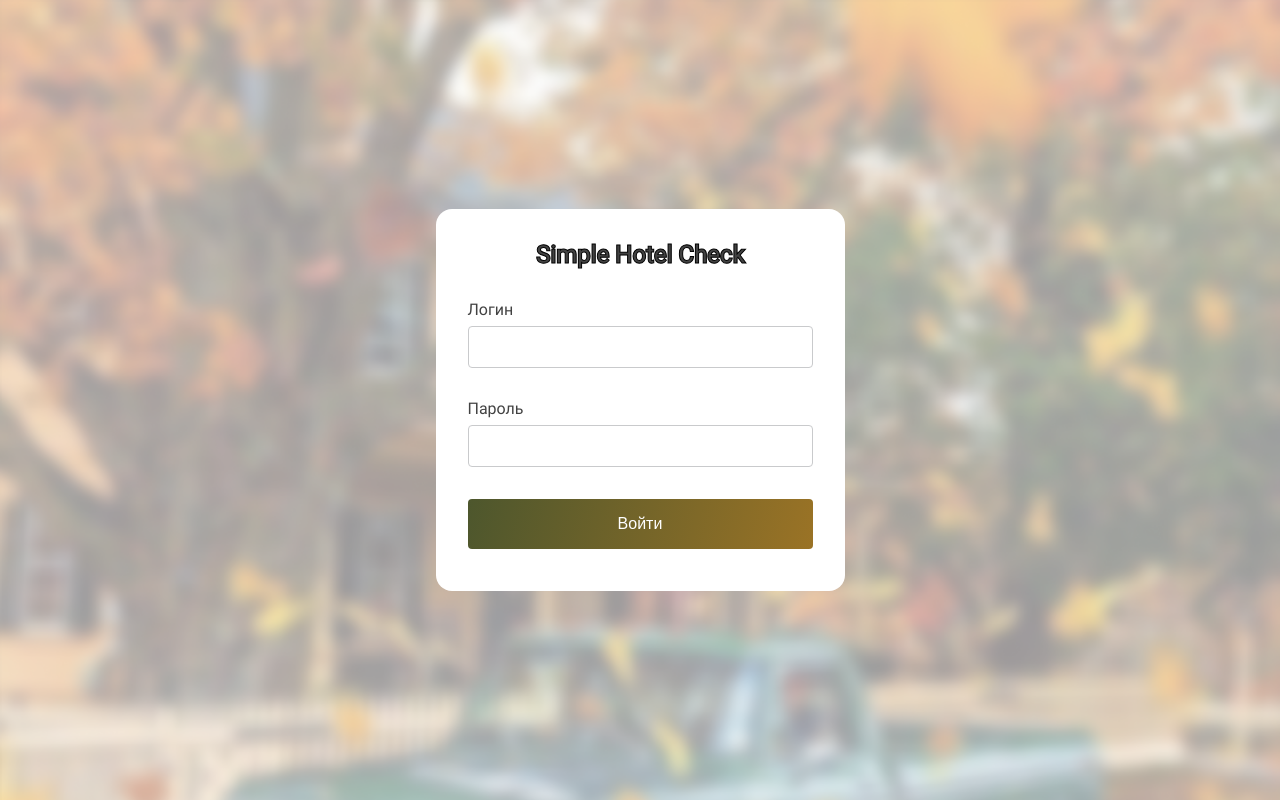
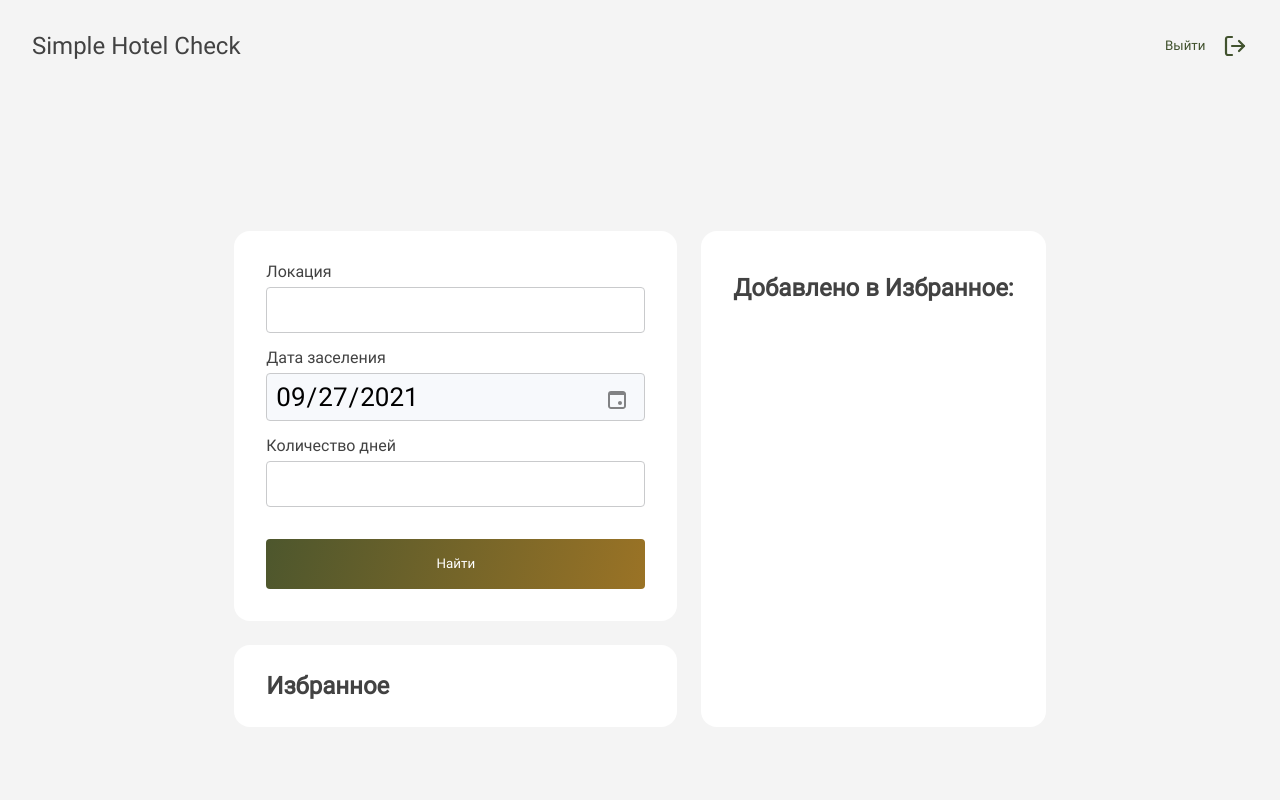
Before and after one commit to m1racleboy/find-hotel, a React (Create React App) app: page / in a window 1280 px wide. Built offline with nearby package versions, Linux system fonts and the light colour scheme.

Commit message:
Добавляет компонент поиска отелей, а также рефакторит инпуты и кнопки

```diff
--- a/public/css/style.css
+++ b/public/css/style.css
@@ -53,15 +53,42 @@
   padding: 0;
 }
 
-#root {
+html, body, #root {
+  height: 100%;
+  overflow: hidden;
+}
+
+body {
   display: flex;
   flex-direction: column;
   align-content: flex-start;
-  min-height: 100%;
+
 
   font-family: "Roboto", "Arial", sans-serif;
+  font-size: 16px;
+  line-height: 18px;
   font-weight: 500;
   color: var(--dark-grey);
+}
+
+.visually-hidden:not(:focus):not(:active),
+input[type="checkbox"].visually-hidden,
+input[type="radio"].visually-hidden {
+  position: absolute;
+
+  width: 1px;
+  height: 1px;
+  margin: -1px;
+  padding: 0;
+  overflow: hidden;
+
+  white-space: nowrap;
+
+  border: 0;
+
+  clip: rect(0 0 0 0);
+  -webkit-clip-path: inset(100%);
+          clip-path: inset(100%);
 }
 
 img {
@@ -75,25 +102,27 @@ ul {
 
 a {
   text-decoration: none;
-}
-
-.label {
-  font-size: 16px;
-  line-height: 18px;
+  color: var(--dark-grey);
 }
 
 .input {
-  font-size: 22px;
-  line-height: 24px;
+  font-family: "Roboto", "Arial", sans-serif;
+  font-size: 26px;
+  line-height: 28px;
   padding: 8px;
   outline: none;
   border-radius: 4px;
   border: 1px solid var(--input-grey);
 }
 
+.label {
+  margin-bottom: 6px;
+}
+
 .button {
+  font-family: "Roboto", "Arial", sans-serif;
+  font-weight: 500;
   text-align: center;
-  font-size: 16px;
   line-height: 20px;
   color: var(--white);
   border-radius: 4px;
@@ -111,7 +140,7 @@ a {
   display: flex;
   justify-content: center;
   align-items: center;
-  height: 100vh;
+  min-height: 100%;
   background-image: url('../img/login-img.png');
   background-repeat: no-repeat;
   background-size: cover;
@@ -121,7 +150,6 @@ a {
   display: flex;
   flex-direction: column;
   width: 409px;
-  height: 382px;
   padding: 32px;
   background-color: var(--white);
   border-radius: 16px;
@@ -139,14 +167,111 @@ a {
   flex-direction: column;
 }
 
-.login-screen__popup-form label {
-  margin-bottom: 7px;
-}
-
 .login-screen__popup-form input {
   margin-bottom: 24px;
 }
 
-.login-screen__popup-form:last-child input {
+.login-screen__popup-form:last-child input,
+.search-hotel__form input:last-of-type {
   margin-bottom: 32px;
 }
+
+.header {
+  display: flex;
+  justify-content: space-between;
+  padding: 32px;
+  background-color: var(--background-white);
+}
+
+.header__main-link {
+  font-size: 24px;
+  line-height: 28px;
+}
+
+.header__logout {
+  position: relative;
+  font-family: "Roboto", "Arial", sans-serif;
+  font-weight: 400;
+  text-align: left;
+  line-height: 22px;
+  width: 83px;
+  color: var(--dark-green);
+  background-color: inherit;
+  border: none;
+}
+
+.header__logout:hover,
+.header__logout:active {
+  cursor: pointer;
+}
+
+.header__logout::after {
+  content: "";
+  position: absolute;
+  top: 2px;
+  right: 0;
+
+  width: 24px;
+  height: 24px;
+
+  background-image: url("../img/logout.svg");
+  background-repeat: no-repeat;
+  background-position: 0 50%;
+}
+
+.main-screen {
+  display: flex;
+  justify-content: center;
+  align-items: center;
+  min-height: 100%;
+  background-color: var(--background-white);
+}
+
+.main-screen__wrap {
+  display: grid;
+  grid-column-gap: 24px;
+  grid-row-gap: 24px;
+  grid-template-areas: 'search catalog'
+                      'search catalog'
+                      'favorite catalog'
+                      'favorite catalog';
+  padding-bottom: 26px;
+}
+
+.catalog-hotels {
+  grid-area: catalog;
+  padding: 48px 32px;
+  background-color: var(--white);
+  border-radius: 16px;
+}
+
+.search-hotel {
+  grid-area: search;
+  padding: 32px;
+  background-color: var(--white);
+  border-radius: 16px;
+}
+
+.search-hotel__form {
+  display: flex;
+  flex-direction: column;
+}
+
+.search-hotel__form input {
+  margin-bottom: 16px;
+}
+
+input[type=date]::-webkit-calendar-picker-indicator{
+	display:none;
+}
+
+input[type=date]{
+	background:url("../img/calendar.svg") #f7f9fc no-repeat 95% 60%;
+}
+
+.favorites {
+  grid-area: favorite;
+  padding: 32px;
+  background-color: var(--white);
+  border-radius: 16px;
+}
--- a/src/components/App/App.js
+++ b/src/components/App/App.js
@@ -1,8 +1,9 @@
 import React from 'react';
 import LoginScreen from '../LoginScreen/LoginScreen';
+import MainScreen from '../MainScreen/MainScreen';
 
 export default function App() {
   return (
-    <LoginScreen />
+    <MainScreen />
   );
 }
--- /dev/null
+++ b/src/components/Favorites/Favorites.jsx
@@ -0,0 +1,16 @@
+import React from 'react';
+import Header from '../Header/Header';
+import MySelect from '../UI/select/MySelect';
+
+export default function Favorites() {
+  return (
+    <div className="favorites">
+      <h1 className="favorites__title">Избранное</h1>
+      <MySelect />
+      <MySelect />
+      <ul className="favorites__list">
+
+      </ul>
+    </div>
+  );
+}
--- a/src/components/Header/Header.jsx
+++ b/src/components/Header/Header.jsx
@@ -0,0 +1,11 @@
+import React from 'react';
+import { Link } from 'react-router-dom';
+
+export default function Header() {
+  return (
+    <header className="header">
+      <a className="header__main-link">Simple Hotel Check</a>
+      <button className="header__logout">Выйти</button>
+    </header>
+  );
+}
--- a/src/components/LoginPopup/LoginPopup.jsx
+++ b/src/components/LoginPopup/LoginPopup.jsx
@@ -7,8 +7,8 @@ export default function LoginPopup() {
     <div className="login-screen__popup">
       <h1 className="login-screen__popup-title">Simple Hotel Check</h1>
       <form className="login-screen__popup-form">
-        <MyInput className="input" fontWeight={300} type={'email'} name={'user-email'}>Логин</MyInput>
-        <MyInput className="input" fontWeight={300} type={'password'} name={'user-password'}>Пароль</MyInput>
+        <MyInput className="input" fontWeight={300} type={'email'} name={'user-email' } id={'user-email'}>Логин</MyInput>
+        <MyInput className="input" fontWeight={300} type={'password'} name={'user-password'} id={'user-password'}>Пароль</MyInput>
         <MyButton className="button" type={'submit'}>Войти</MyButton>
       </form>
     </div >
--- a/src/components/MainScreen/MainScreen.jsx
+++ b/src/components/MainScreen/MainScreen.jsx
@@ -0,0 +1,32 @@
+import React from 'react';
+import Favorites from '../Favorites/Favorites';
+import Header from '../Header/Header';
+import SearchHotel from '../SearchHotel/SearchHotel';
+
+export default function MainScreen() {
+  return (
+    <>
+      <Header />
+      <section className="main-screen">
+        <div className="main-screen__wrap">
+          <SearchHotel />
+          <Favorites />
+          <section className="catalog-hotels">
+            <h1 className="visually-hidden">Catalog Hotels</h1>
+            <ul className="catalog-hotels__breadcrumbs-list">
+              <li className="catalog-hotels__breadcrumbs-item"></li>
+              <li className="catalog-hotels__breadcrumbs-item"></li>
+            </ul>
+            <p className="catalog-hotels__date"></p>
+            <div className="catalog-hotels__slider">
+            </div>
+            <h2 className="catalog-hotels__favorite-count">Добавлено в Избранное: { }</h2>
+            <ul className="catalog-hotels__favorite-list">
+
+            </ul>
+          </section>
+        </div>
+      </section>
+    </>
+  );
+}
--- /dev/null
+++ b/src/components/SearchHotel/SearchHotel.jsx
@@ -0,0 +1,17 @@
+import dayjs from 'dayjs';
+import React from 'react';
+import MyButton from '../UI/button/MyButton';
+import MyInput from '../UI/input/MyInput';
+
+export default function SearchHotel() {
+  return (
+    <section className="search-hotel">
+      <form action="" className="search-hotel__form">
+        <MyInput className="input" type={'text'} name={'location'} id={'location'}>Локация</MyInput>
+        <MyInput className="input" type={'date'} name={'date'} value={dayjs().format('YYYY-MM-DD')} id={'date'} required>Дата заселения</MyInput>
+        <MyInput className="input" type={'text'} name={'days-count'} id={'days-count'}>Количество дней</MyInput>
+        <MyButton className="button" type={'submit'}>Найти</MyButton>
+      </form>
+    </section>
+  );
+}
--- a/src/components/UI/button/MyButton.jsx
+++ b/src/components/UI/button/MyButton.jsx
@@ -1,14 +1,9 @@
 import React from 'react';
 
-export default function MyButton(props) {
-  const {
-    type,
-    children,
-  } = props;
-
+export default function MyButton({ children, ...props }) {
   return (
     <>
-      <button className="button" type={type}>{children}</button>
+      <button className="button" {...props}>{children}</button>
     </>
   );
 }
--- a/src/components/UI/input/MyInput.jsx
+++ b/src/components/UI/input/MyInput.jsx
@@ -1,16 +1,10 @@
 import React from 'react';
 
-export default function MyInput(props) {
-  const {
-    fontWeight,
-    children,
-    type,
-    name,
-  } = props;
+export default function MyInput({ children, fontWeight, id, ...props }) {
   return (
     <>
-      <label className="label" style={{ fontWeight: fontWeight }} htmlFor={name}>{children}</label>
-      <input className="input" type={type} name={name} id={name}/>
+      <label className="label" style={{ fontWeight: fontWeight }} htmlFor={id}>{children}</label>
+      <input className="input" id={id} {...props} />
     </>
   );
 }
```
Also changed, not shown: src/components/UI/select/MySelect.jsx (+7 -0 lines), src/components/HotelCard/HotelCard.jsx (added).
